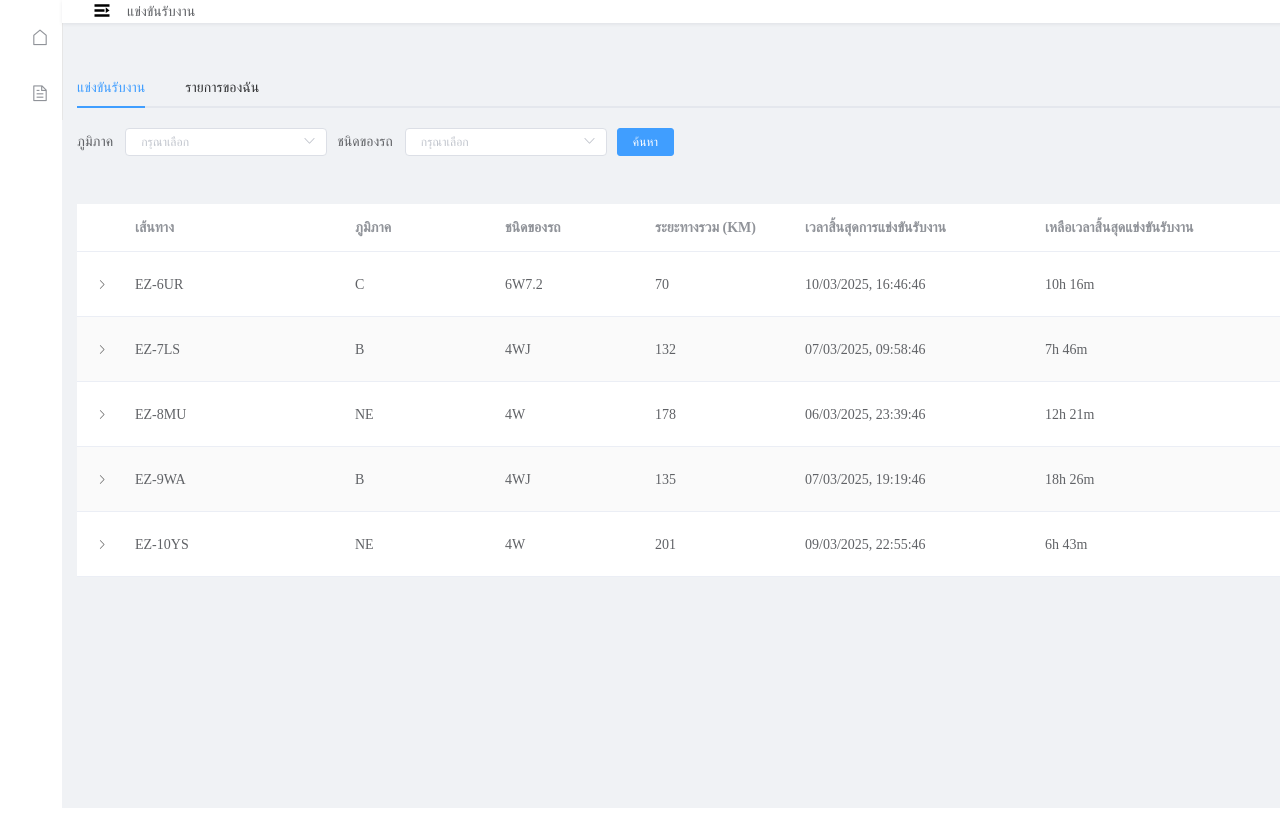
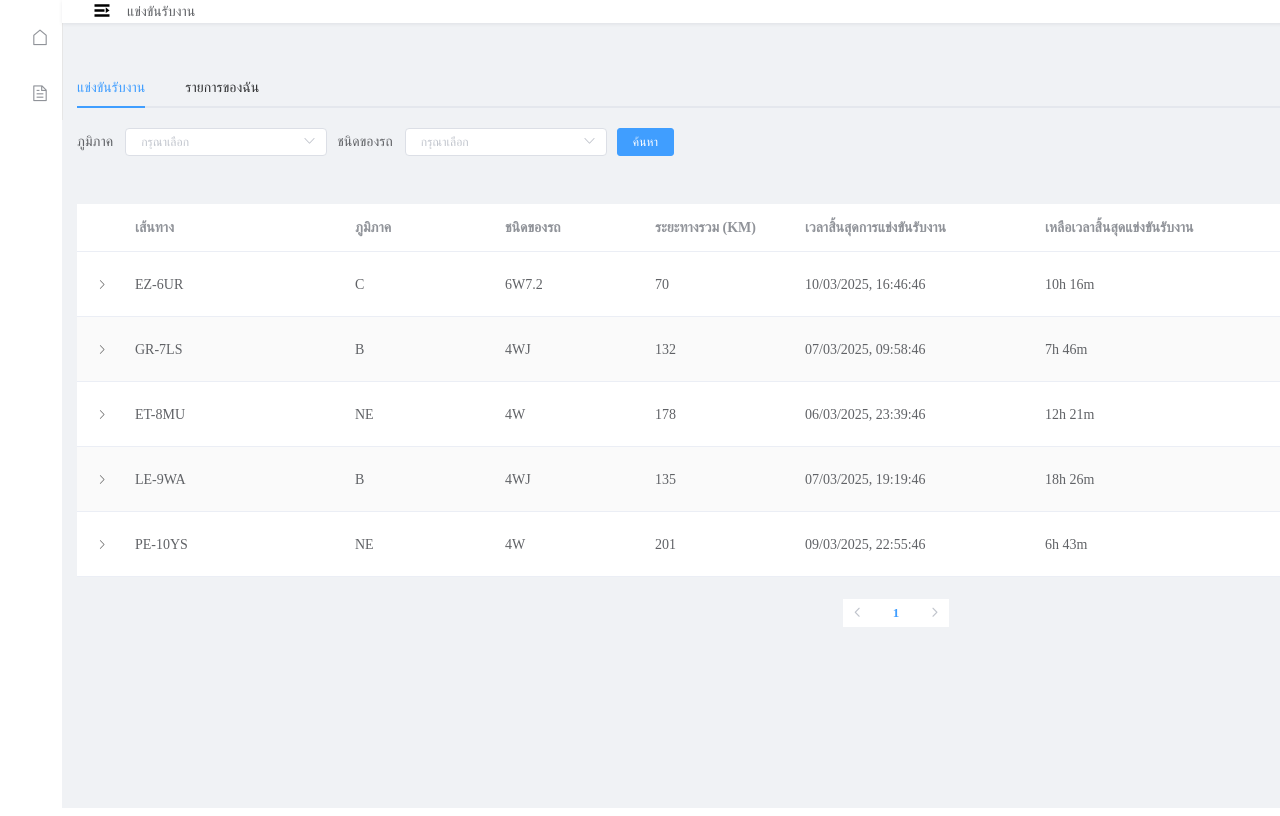
Before and after one commit to kkmediatech/logistics-app, a Vue app: page /#/ in a window 1280 px wide. Shown: the top 816 px of the page. Built offline with nearby package versions, Linux system fonts and the light colour scheme.

Commit message:
ให้แสดงเส้นทางในหน้าเว็บทีละ 8 เส้นทาง แต่ generate route ต้องต่างกันไม่เกิน 100 แบบ

```diff
--- a/src/views/Home.vue
+++ b/src/views/Home.vue
@@ -31,7 +31,18 @@
                 >ค้นหา</el-button>
               </el-form-item>
             </el-form>
-            <JobTable :tableData="tableData" @open-dialog="openDialog" />
+            <JobTable :tableData="paginatedTableData" @open-dialog="openDialog" />
+
+            <!-- Add pagination -->
+            <div class="pagination-container">
+              <el-pagination
+                @current-change="handlePageChange"
+                :current-page.sync="currentPage"
+                :page-size="pageSize"
+                layout="prev, pager, next"
+                :total="tableData.length">
+              </el-pagination>
+            </div>
 
             <el-dialog
               title="ยืนยันแข่งขันรับงาน"
@@ -140,13 +151,23 @@ export default {
       activeTab: "grab",
       region: "",
       vehicleType: "",
-      tableData: [...initialTableData], // กำหนด tableData เริ่มต้นด้วยข้อมูลชุดนี้
+      tableData: [...initialTableData],
       dialogVisible: false,
       selectedRow: {},
       turnstileWidgetId: null,
       isCaptchaSolved: false,
       isSearching: false,
+      currentPage: 1,
+      pageSize: 8,
+      allRoutes: new Set(), // Track unique routes
     };
+  },
+  computed: {
+    paginatedTableData() {
+      const start = (this.currentPage - 1) * this.pageSize;
+      const end = start + this.pageSize;
+      return this.tableData.slice(start, end);
+    }
   },
   created() {
     this.generateInitialData(); // Call this function to generate initial data
@@ -195,6 +216,9 @@ export default {
         this.isSearching = false;
       }, 500);
     },
+    handlePageChange(page) {
+      this.currentPage = page;
+    },
     // Method ใหม่สำหรับดึงข้อมูล
     fetchData() {
       console.log("ค้นหาด้วย:", this.region, this.vehicleType);
@@ -226,14 +250,25 @@ export default {
     generateNewData(numRows) {
       // ฟังก์ชันจำลองการสร้างข้อมูลใหม่
       const newTableData = [];
-      const maxId = 5 + numRows; //start from 6
+      // จำกัดจำนวนแถวไม่เกิน 100 รูปแบบ
+      const remainingRoutes = 100 - this.allRoutes.size;
+      const maxRows = Math.min(numRows || 5, remainingRoutes);
+      const maxId = this.tableData.length + maxRows;
+
+      let attempts = 0;
+      const maxAttempts = 1000; // ป้องกันการวนลูปไม่สิ้นสุด
+
+      for (let i = this.tableData.length + 1; i <= maxId && attempts < maxAttempts;) {
         const prefixRoute = this.generateRoutePrefix();
+        const suffixRoute = this.generateRouteSuffix(i);
+        const route = `${prefixRoute}-${suffixRoute}`;
 
-      for (let i = 6; i <= maxId; i++) {
-        // ข้อมูลเริ่มต้นมี id 1-5 และสร้างข้อมูลใหม่เริ่มต้น 6
+        // ตรวจสอบว่าเส้นทางซ้ำหรือไม่
+        if (!this.allRoutes.has(route)) {
+          this.allRoutes.add(route);
           newTableData.push({
             id: i,
-          route: `${prefixRoute}-${this.generateRouteSuffix(i)}`, // สร้างรูปแบบ ROUTE1-ROUTE7
+            route: route,
             region: this.getRandomRegion(),
             vehicleType: this.getRandomVehicleType(),
             distance: this.getRandomDistance(),
@@ -242,6 +277,9 @@ export default {
             expectedArrival: this.getRandomExpectedArrival(),
             fare: this.getRandomFare(),
           });
+          i++;
+        }
+        attempts++;
       }
       return newTableData;
     },
@@ -386,4 +424,10 @@ export default {
   background-color: #409EFF !important;
   opacity: 0.8;
 }
+
+.pagination-container {
+  margin-top: 20px;
+  display: flex;
+  justify-content: center;
+}
 </style>
```
Lines whose indentation alone changed are shown as unchanged.
